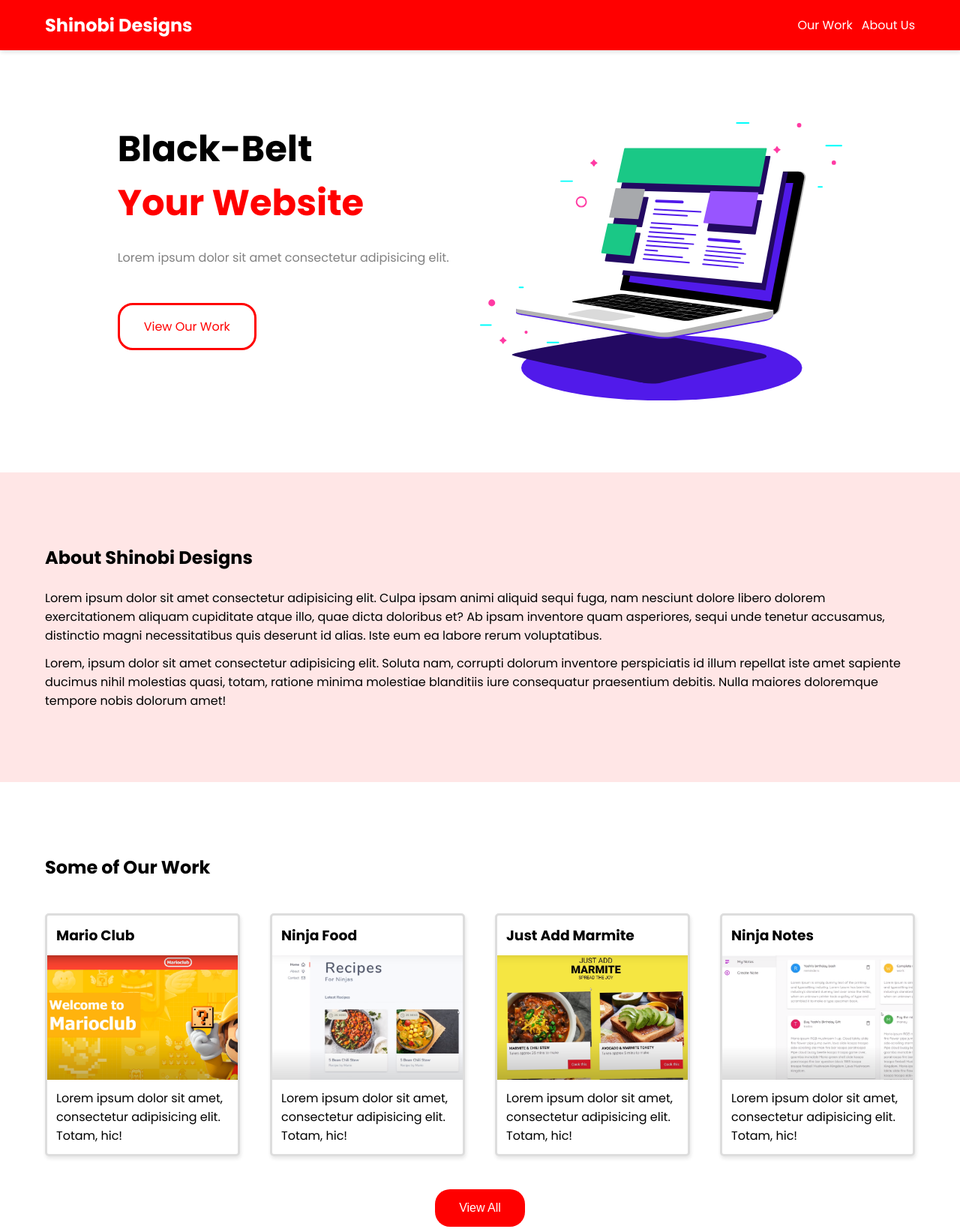
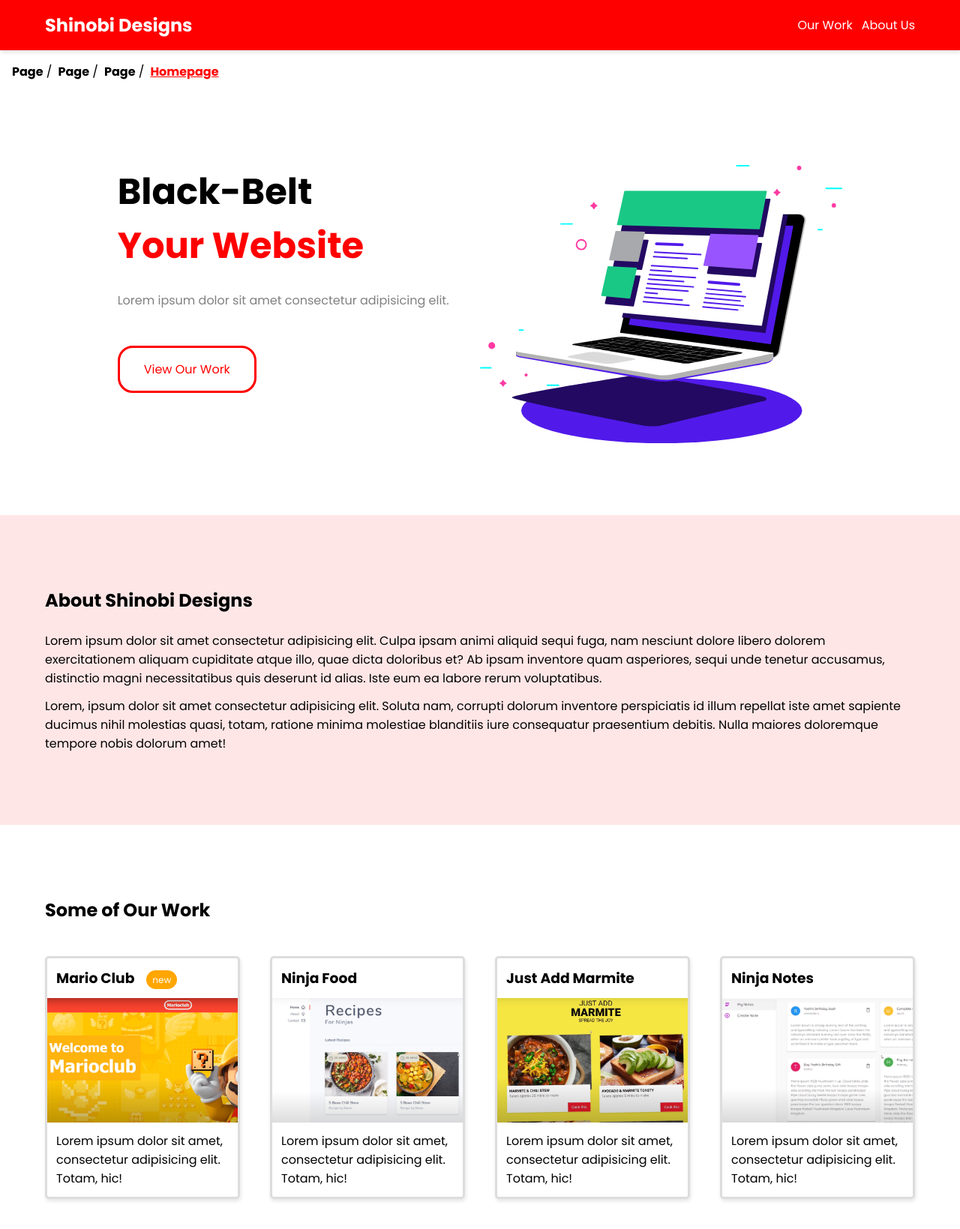
Before and after one commit to mattbuttondev/net-ninja-sass, a website: page homepage.html in a window 1280 px wide. Shown: the top 1639 px of the page at 75% size. Drawn offline with Linux system fonts and the light colour scheme.

Commit message:
Additional Components

```diff
--- a/gulpfile.js
+++ b/gulpfile.js
@@ -10,7 +10,7 @@ const buildStyles = () => {
 };
 
 const watchTask = () => {
-  watch(["sass/**/*.scss", "*.html"], buildStyles);
+  watch(["sass/**/*.scss", "library/**/*.scss", "*.html"], buildStyles);
 };
 
 exports.default = series(buildStyles, watchTask);
--- a/homepage.html
+++ b/homepage.html
@@ -21,6 +21,18 @@
         </ul>
       </div>
     </nav>
+
+    <!-- breadcrumb -->
+    <div class="breadcrumb">
+      <ul class="breadcrumb__list">
+        <li class="breadcrumb__item"><a href="#">Page</a></li>
+        <li class="breadcrumb__item"><a href="#">Page</a></li>
+        <li class="breadcrumb__item"><a href="#">Page</a></li>
+        <li class="breadcrumb__item breadcrumb__item--active">
+          <a href="#">Homepage</a>
+        </li>
+      </ul>
+    </div>
 
     <!-- intro -->
     <div class="container mt-5">
@@ -74,7 +86,9 @@
         <div class="row gap-2">
           <div class="col-xs-12 col-md-6 col-lg-3">
             <div class="card p-0">
-              <h3 class="card-title m-1">Mario Club</h3>
+              <h3 class="card-title m-1">
+                Mario Club <span class="badge-orange text-white ml-1">new</span>
+              </h3>
               <img src="/img/mario.png" alt="" />
               <p class="m-1">
                 Lorem ipsum dolor sit amet, consectetur adipisicing elit. Totam,
--- /dev/null
+++ b/library/components/_badge.scss
@@ -0,0 +1,19 @@
+@use "sass:math";
+
+@mixin badge($bg-color: $info) {
+  border-radius: $base-border-radius * 4;
+  background-color: $bg-color;
+  padding: math.div($base-padding, 4) math.div($base-padding, 2);
+  font-size: $font-size-sm;
+  font-weight: normal;
+}
+
+.badge {
+  @include badge;
+}
+
+@each $key, $value in $colors {
+  .badge-#{$key} {
+    @include badge($value);
+  }
+}
--- /dev/null
+++ b/library/components/_breadcrumb.scss
@@ -0,0 +1,26 @@
+.breadcrumb {
+  padding: 1em;
+
+  &__list {
+    display: flex;
+    gap: 0.5em;
+  }
+
+  &__item {
+    font-weight: bold;
+
+    &--active {
+      color: $secondary;
+      text-decoration: underline;
+    }
+
+    &::after {
+      content: " /";
+      font-weight: normal;
+    }
+
+    &:last-child::after {
+      content: none;
+    }
+  }
+}
--- a/library/index.scss
+++ b/library/index.scss
@@ -14,6 +14,8 @@
 @import "components/card";
 @import "components/button";
 @import "components/navbar";
+@import "components/badge";
+@import "components/breadcrumb";
 
 // utilities (margin, padding, opacity)
 @import "utilities";
```
Also changed, not shown: css/index.css.
